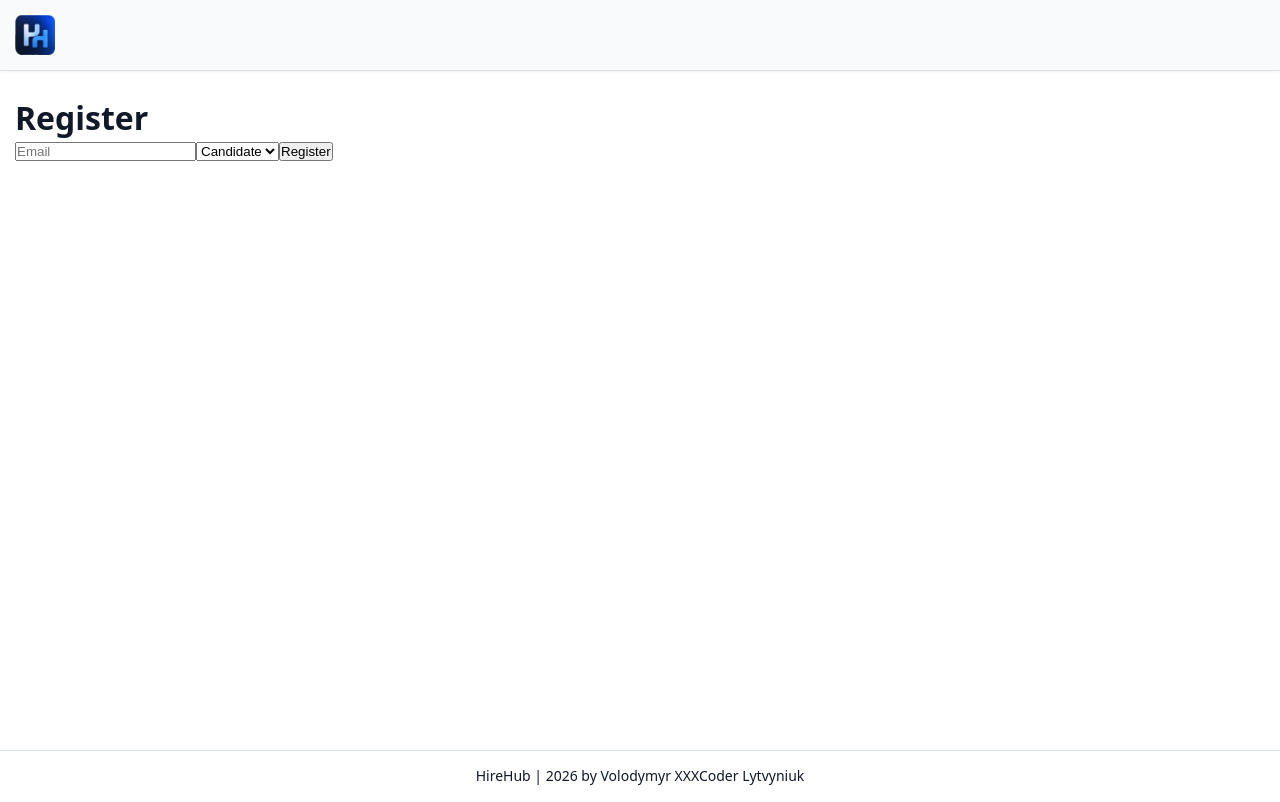
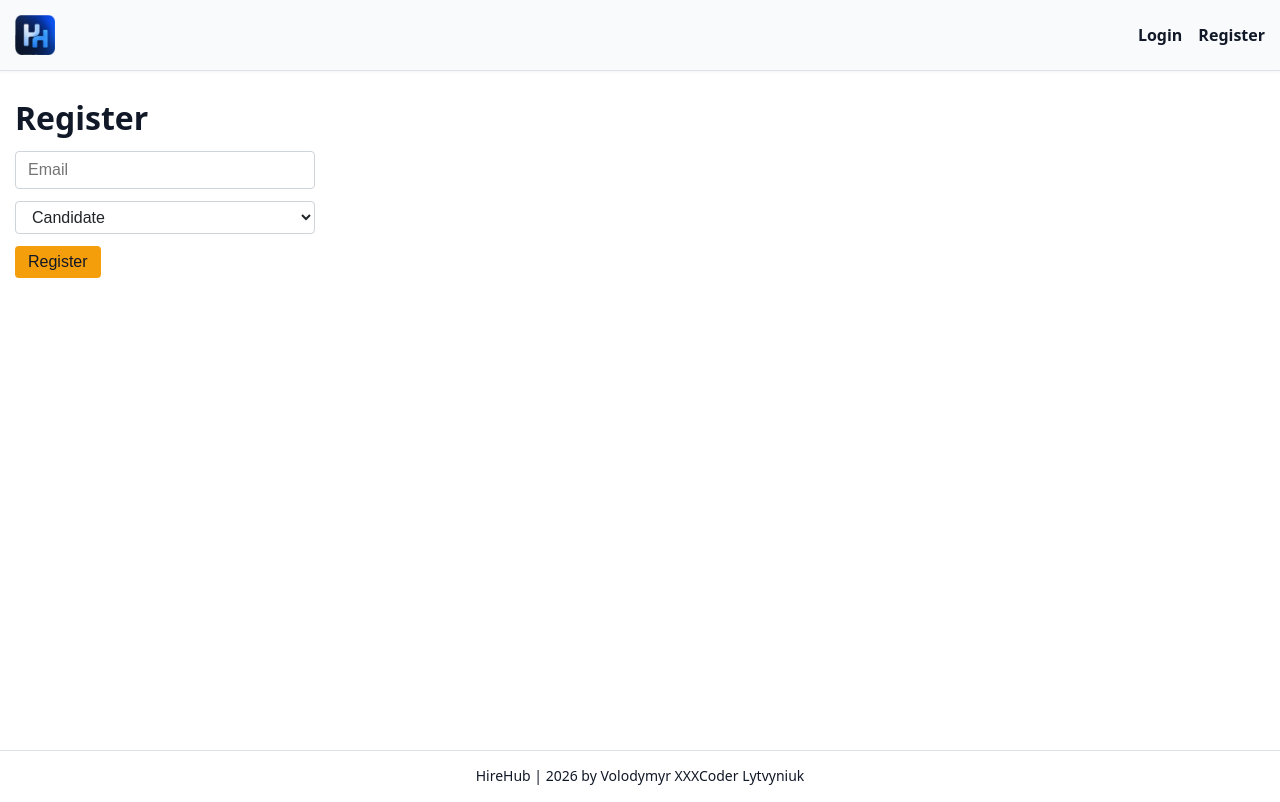
Before and after one commit to xxxjavacoder/RandomRecipe, a React (Vite) app: page /register in a window 1280 px wide. Built offline with nearby package versions, Linux system fonts and the light colour scheme.

Commit message:
Added Auth styles and links.

```diff
--- a/package.json
+++ b/package.json
@@ -10,6 +10,7 @@
     "preview": "vite preview"
   },
   "dependencies": {
+    "bootstrap": "^5.3.8",
     "react": "^19.2.6",
     "react-dom": "^19.2.6",
     "react-router-dom": "^7.17.0",
--- /dev/null
+++ b/src/components/button/Button.jsx
@@ -0,0 +1,13 @@
+import './Button.scss';
+
+export const Button = (props) => {
+    return (
+        <button
+            className={`btn ${props.className ?? 'btn-primary'}`}
+            disabled={props.isDisabled}
+            onClick={props.onClick}
+        >
+            {props.children}
+        </button>
+    )
+}
--- /dev/null
+++ b/src/components/button/Button.scss
@@ -0,0 +1,53 @@
+.btn {
+  display: inline-block;
+  font-weight: 400;
+  text-align: center;
+  text-decoration: none;
+  vertical-align: middle;
+  cursor: pointer;
+  -webkit-user-select: none;
+  -moz-user-select: none;
+  user-select: none;
+  background-color: transparent;
+  border: 1px solid transparent;
+  padding: .375rem .75rem;
+  font-size: 1rem;
+  border-radius: .25rem;
+  color: var(--text-primary);
+  transition: opacity 0.5s ease-in-out;
+
+  &-primary {
+    background-color: var(--primary);
+
+    &:hover {
+      background-color: var(--primary-hover);
+    }
+  }
+
+  &-success {
+    background-color: var(--success);
+
+    &:hover {
+      background-color: var(--success);
+      opacity: 0.8;
+    }
+  }
+
+  &-warning {
+    background-color: var(--warning);
+
+    &:hover {
+      background-color: var(--warning);
+      opacity: 0.8;
+    }
+  }
+
+  &-danger {
+    background-color: var(--danger);
+
+    &:hover {
+      background-color: var(--danger);
+      opacity: 0.8;
+    }
+  }
+}
--- /dev/null
+++ b/src/components/input/Input.jsx
@@ -0,0 +1,13 @@
+import './Input.scss';
+
+export const Input = (props) => {
+    return (
+        <input
+            className={`input ${props.className}`}
+            type={props.type}
+            placeholder={props.placeholder}
+            onChange={props.onChange}
+            value={props.value}
+        />
+    )
+}
--- /dev/null
+++ b/src/components/input/Input.scss
@@ -0,0 +1,24 @@
+.input {
+  display: block;
+  width: 100%;
+  padding: .375rem .75rem;
+  font-size: 1rem;
+  font-weight: 400;
+  line-height: 1.5;
+  color: var(--color-text);
+  background-color: #fff;
+  background-clip: padding-box;
+  border: 1px solid #ced4da;
+  -webkit-appearance: none;
+  -moz-appearance: none;
+  appearance: none;
+  border-radius: .25rem;
+
+  &:focus {
+    color: #212529;
+    background-color: #fff;
+    border-color: var(--border-primary);
+    outline: 0;
+    box-shadow: 0 0 0 .25rem rgba(13, 110, 253, .25);
+  }
+}
--- /dev/null
+++ b/src/components/select/Select.jsx
@@ -0,0 +1,19 @@
+import './Select.scss';
+
+export const Select = (props) => {
+    return (
+        <select className={`select ${props.className}`} value={props.value} onChange={props.onChange}>
+            {props.options.map((item) => (
+                <Option key={item.value} value={item.value} label={item.label} />
+            ))}
+        </select>
+    );
+};
+
+const Option = ({ value, label }) => {
+    return (
+        <option value={value}>
+            {label}
+        </option>
+    );
+};
--- /dev/null
+++ b/src/components/select/Select.scss
@@ -0,0 +1,21 @@
+.select {
+  display: block;
+  width: 100%;
+  padding: .375rem 2.25rem .375rem .75rem;
+  -moz-padding-start: calc(0.75rem - 3px);
+  font-size: 1rem;
+  font-weight: 400;
+  line-height: 1.5;
+  color: #212529;
+  background-color: #fff;
+  background-repeat: no-repeat;
+  background-position: right .75rem center;
+  background-size: 16px 12px;
+  border: 1px solid #ced4da;
+  border-radius: .25rem;
+
+  &:focus {
+    box-shadow: 0 0 0 .25rem rgba(13, 110, 253, .25);
+
+  }
+}
--- a/src/index.scss
+++ b/src/index.scss
@@ -101,3 +101,158 @@ body {
   background-color: var(--bg-primary);
   color: var(--text-primary);
 }
+// Margins
+.mt-1 {
+  margin-top: 0.25rem!important;
+}
+
+.mt-2 {
+  margin-top: 0.5rem!important;
+}
+
+.mt-3 {
+  margin-top: 0.75rem!important;
+}
+
+.mt-4 {
+  margin-top: 1rem!important;
+}
+
+.ms-1 {
+  margin-left: 0.25rem!important;
+}
+
+.ms-2 {
+  margin-left: 0.5rem!important;
+}
+
+.ms-3 {
+  margin-left: 0.75rem!important;
+}
+
+.ms-4 {
+  margin-left: 1rem!important;
+}
+
+.me-1 {
+  margin-right: 0.25rem!important;
+}
+
+.me-2 {
+  margin-right: 0.5rem!important;
+}
+
+.me-3 {
+  margin-right: 0.75rem!important;
+}
+
+.me-4 {
+  margin-right: 1rem!important;
+}
+
+.mb-1 {
+  margin-bottom: 0.25rem!important;
+}
+
+.mb-2 {
+  margin-bottom: 0.5rem!important;
+}
+
+.mb-3 {
+  margin-bottom: 0.75rem!important;
+}
+
+.mb-4 {
+  margin-bottom: 1rem!important;
+}
+
+//Paddings
+.pt-1 {
+  margin-top: 0.25rem!important;
+}
+
+.pt-2 {
+  margin-top: 0.5rem!important;
+}
+
+.pt-3 {
+  margin-top: 0.75rem!important;
+}
+
+.pt-4 {
+  margin-top: 1rem!important;
+}
+
+.ps-1 {
+  margin-left: 0.25rem!important;
+}
+
+.ps-2 {
+  margin-left: 0.5rem!important;
+}
+
+.ps-3 {
+  margin-left: 0.75rem!important;
+}
+
+.ps-4 {
+  margin-left: 1rem!important;
+}
+
+.pe-1 {
+  margin-right: 0.25rem!important;
+}
+
+.pe-2 {
+  margin-right: 0.5rem!important;
+}
+
+.pe-3 {
+  margin-right: 0.75rem!important;
+}
+
+.pe-4 {
+  margin-right: 1rem!important;
+}
+
+.pb-1 {
+  margin-bottom: 0.25rem!important;
+}
+
+.pb-2 {
+  margin-bottom: 0.5rem!important;
+}
+
+.pb-3 {
+  margin-bottom: 0.75rem!important;
+}
+
+.pb-4 {
+  margin-bottom: 1rem!important;
+}
+
+//Width
+
+.w-10 {
+  width: 10%!important;
+}
+
+.w-20 {
+  width: 20%!important;
+}
+
+.w-25 {
+  width: 25%!important;
+}
+
+.w-50 {
+  width: 50%!important;
+}
+
+.w-100 {
+  width: 100%!important;
+}
+
+.w-300px {
+  width: 300px!important;
+}
--- a/src/layout/header/Header.scss
+++ b/src/layout/header/Header.scss
@@ -1,6 +1,9 @@
 .header {
   position: sticky;
   top: 0;
+  display: flex;
+  align-items: center;
+  justify-content: space-between;
   padding: 15px;
   background-color: var(--bg-secondary);
   box-shadow: var(--shadow-card);
@@ -17,4 +20,20 @@
       width: inherit;
     }
   }
+
+  &__nav {
+    display: flex;
+    align-items: center;
+    gap: 16px;
+  }
+
+  &__link {
+    color: var(--text-primary);
+    font-weight: 600;
+    text-decoration: none;
+
+    &:hover {
+      color: var(--accent-primary);
+    }
+  }
 }
--- a/src/layout/header/header.jsx
+++ b/src/layout/header/header.jsx
@@ -1,5 +1,6 @@
 import './Header.scss';
 import logo from '../../../public/images/hirehub.png';
+import {Link} from "react-router-dom";
 
 export const Header = () => {
     return (
@@ -7,6 +8,10 @@ export const Header = () => {
             <div className="header__logo-wrapper">
                 <img src={logo} alt="Logo"/>
             </div>
+            <nav className="header__nav">
+                <Link className="header__link" to="/login">Login</Link>
+                <Link className="header__link" to="/register">Register</Link>
+            </nav>
         </header>
     )
 }
--- a/src/pages/auth/Login.jsx
+++ b/src/pages/auth/Login.jsx
@@ -1,6 +1,9 @@
 import { useState } from "react";
 import { useAuth } from "../../contexts/AuthContext.jsx";
 import { useNavigate } from "react-router-dom";
+
+import {Button} from "../../components/button/Button.jsx";
+import {Input} from "../../components/input/Input.jsx";
 
 export const Login = () => {
     const [email, setEmail] = useState("");
@@ -33,15 +36,19 @@ export const Login = () => {
         <>
             <h1>Login</h1>
 
-            <input
+            <Input
                 type="email"
                 placeholder="Email"
+                className="mt-3 mb-3 w-300px"
                 onChange={(e) => setEmail(e.target.value)}
             />
 
-            <button onClick={handleLogin}>
+            <Button
+                className="btn-success"
+                onClick={handleLogin}
+            >
                 Login
-            </button>
+            </Button>
         </>
     );
 }
--- a/src/pages/auth/Register.jsx
+++ b/src/pages/auth/Register.jsx
@@ -1,4 +1,7 @@
 import { useState } from "react";
+import {Button} from "../../components/button/Button.jsx";
+import {Input} from "../../components/input/Input.jsx";
+import {Select} from "../../components/select/Select.jsx";
 
 export const Register = () => {
     const [email, setEmail] = useState("");
@@ -26,28 +29,35 @@ export const Register = () => {
         <>
             <h1>Register</h1>
 
-            <input
+            <Input
+                className="mt-3 mb-3 w-300px"
                 type="email"
                 placeholder="Email"
                 onChange={(e) => setEmail(e.target.value)}
             />
 
-            <select
+            <Select
+                className="mt-3 mb-3 w-300px"
                 value={role}
                 onChange={(e) => setRole(e.target.value)}
+                options={[
+                    {
+                        value: "candidate",
+                        label: "Candidate",
+                    },
+                    {
+                        value: "recruiter",
+                        label: "Recruiter",
+                    }
+                ]}
+            />
+
+            <Button
+                className="btn-warning"
+                onClick={handleRegister}
             >
-                <option value="candidate">
-                    Candidate
-                </option>
-
-                <option value="recruiter">
-                    Recruiter
-                </option>
-            </select>
-
-            <button onClick={handleRegister}>
                 Register
-            </button>
+            </Button>
         </>
     );
 }
```
Also changed, not shown: 1 other file (tests, documents, lock files or other folders).
